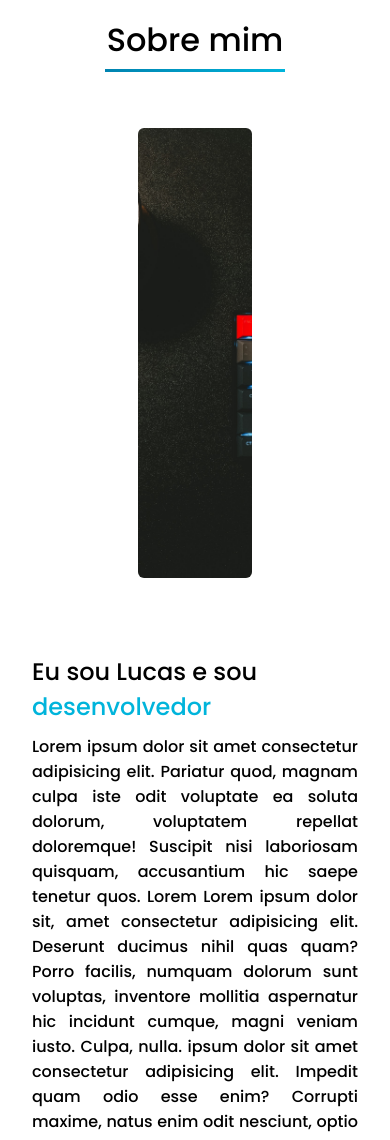
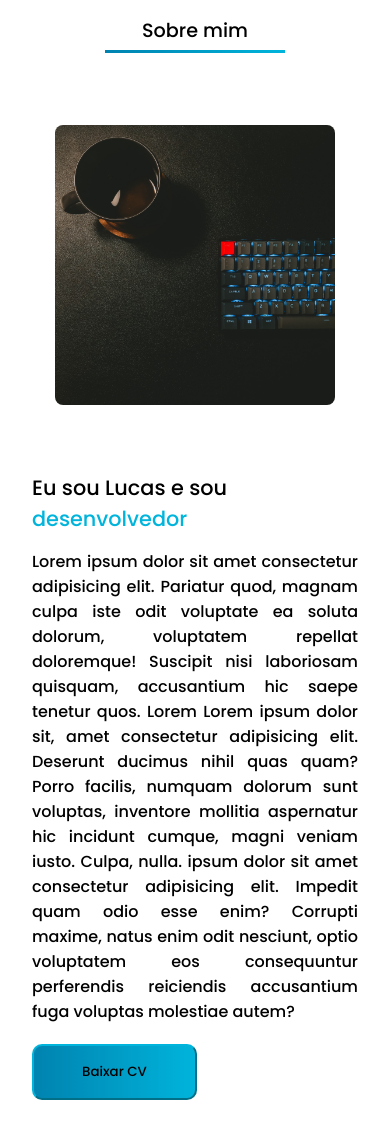
Before and after one commit to lucasestevan/Portfolio, a plain HTML site: page index.html in a window 390 px wide. Shown: the part 860-2000 px from the top of the page. Drawn offline with nearby package versions, Linux system fonts and the light colour scheme.

Commit message:
Ajustes na responsividade

```diff
--- a/index.html
+++ b/index.html
@@ -52,7 +52,9 @@
             <h2 class="tittle">Sobre mim</h2>
             <div class="container">
                 <div class="column-left">
-                    <img src="images/back2.jpg" alt="">
+                    <div class="img-wrapper">
+                        <img src="images/back2.jpg" alt="">
+                    </div>
                 </div>
                 <div class="column-right">
                     <div class="text">Eu sou Lucas e sou <span> desenvolvedor</span></div>
--- a/style.css
+++ b/style.css
@@ -91,20 +91,20 @@
     min-height: 500px;
 }
 
-.img-wrapper {
+.home .img-wrapper {
     width: 100%;
     height: 100%;
     overflow: hidden;
     background-color: rgba(0, 0, 0, 0.8);
 }
 
-.img-wrapper img {
+.home .img-wrapper img {
     width: 100%;
     height: 100%;
     object-fit: cover;
 }
 
-.banner {
+.home .banner {
     margin: auto 0 auto 40px;
     position: absolute;
     margin-top: 20%;
@@ -189,8 +189,7 @@ section {
     flex-wrap: wrap;
     align-items: center;
     justify-content: space-between;
-    padding-right: 2rem;
-    padding-left: 2rem;
+    margin: 2rem;
 }
 
 .sobreMim .container .column-left {
@@ -202,9 +201,9 @@ section {
 }
 
 .sobreMim .container .column-right .text {
-    font-size: 1.5rem;
+    font-size: 1.7rem;
     font-weight: 500;
-    margin-bottom: 10px;
+    margin-bottom: 15px;
 }
 
 .sobreMim .container .column-right .text span {
@@ -212,8 +211,9 @@ section {
 }
 
 .sobreMim .container .column-right p {
+    font-size: 1.1rem;
     text-align: justify;
-    margin-bottom: 10px;
+    margin-bottom: 20px;
 }
 
 .sobreMim .container .column-right button {
@@ -233,13 +233,18 @@ section {
     transition: color .9s ease;
 }
 
+.sobreMim .container .container .column-left .img-wrapper {
+    width: 70%;
+    height: 70%;
+    overflow: hidden;
+    align-items: center;
+}
+
 .sobreMim .container .column-left img {
-    height: 400px;
-    width: 400px;
+    height: 450px;
+    width: 450px;
     object-fit: cover;
-    border-radius: 6px;
-    overflow: hidden;
-    margin: 1rem;
+    border-radius: 8px;
 }
 
 
@@ -251,10 +256,24 @@ section {
     }
 }
 
-@media (max-width:1104px) {
+@media (max-width:1120px) {
+    .sobreMim .tittle {
+        font-size: 1.8rem;
+    }
     .sobreMim .container .column-left img {
         height: 450px;
         width: 450px;
+    }
+    .sobreMim .container .column-left .column-right {
+        width: 50%;
+    }
+    .sobreMim .container .column-left {
+        display: flex;
+        justify-content: center;
+        margin: 0 auto 60px;
+    }
+    .sobreMim .container .column-right {
+        flex: 100%;
     }
 }
 
@@ -307,16 +326,21 @@ section {
     .max-width {
         max-width: 800px;
     }
-    .sobreMim .container .column-left .column-right {
-        width: 50%;
+    .sobreMim .tittle {
+        font-size: 1.5rem;
     }
-    .sobreMim .container .column-left {
-        display: flex;
-        justify-content: center;
-        margin: 0 auto 60px;
+    .sobreMim .container .column-right .text {
+        font-size: 1.3rem;
     }
-    .sobreMim .container .column-right {
-        flex: 100%;
+    .sobreMim .container .column-right p {
+        font-size: 1rem;
+    }
+}
+
+@media (max-width:550px) {
+    .sobreMim .container .column-left img {
+        height: 280px;
+        width: 280px;
     }
 }
 
@@ -333,7 +357,7 @@ section {
     .home .banner .text-3 {
         font-size: 1rem;
     }
-    .sobreMim .container .column-left .column-right {
-        width: 50%;
+    .sobreMim .tittle {
+        font-size: 1.2rem;
     }
 }
```
